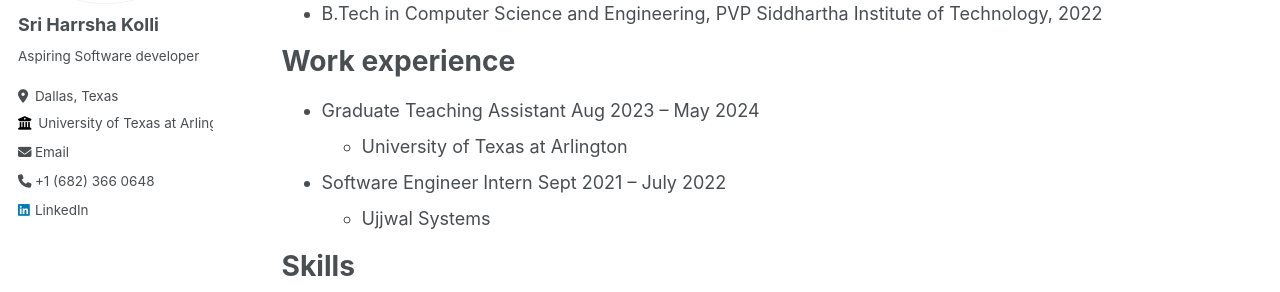
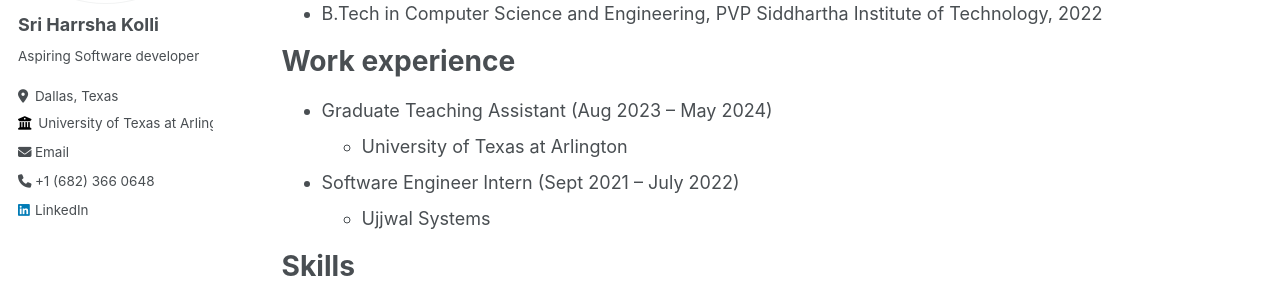
Before and after one commit to t1ppu/t1ppu.github.io, a Jekyll site: the page built from _pages/cv.md, in a window 1280 px wide and 1148 px high. Shown: the part 236-528 px from the top of the window. Built offline with Jekyll 4.4.1, drawn with Linux system fonts in a browser that asks for light colours; part of the change alters nothing that is shown.

Commit message:
changesf

```diff
--- a/_config.yml
+++ b/_config.yml
@@ -58,7 +58,7 @@ author:
   keybase          : # Username
   instagram        : # Username
   lastfm           : # Username
-  linkedin         : "harrsha-kolli"
+  linkedin         : "sri-harrsha"
   mastodon         : # URL
   medium           : # URL
   pinterest        : # Username
--- a/_pages/cv.md
+++ b/_pages/cv.md
@@ -16,10 +16,10 @@ Education
 
 Work experience
 ======
-* Graduate Teaching Assistant                                           Aug 2023 – May 2024
+* Graduate Teaching Assistant                                           (Aug 2023 – May 2024)
   * University of Texas at Arlington
 
-* Software Engineer Intern                                              Sept 2021 – July 2022
+* Software Engineer Intern                                              (Sept 2021 – July 2022)
   * Ujjwal Systems
 
 
```
